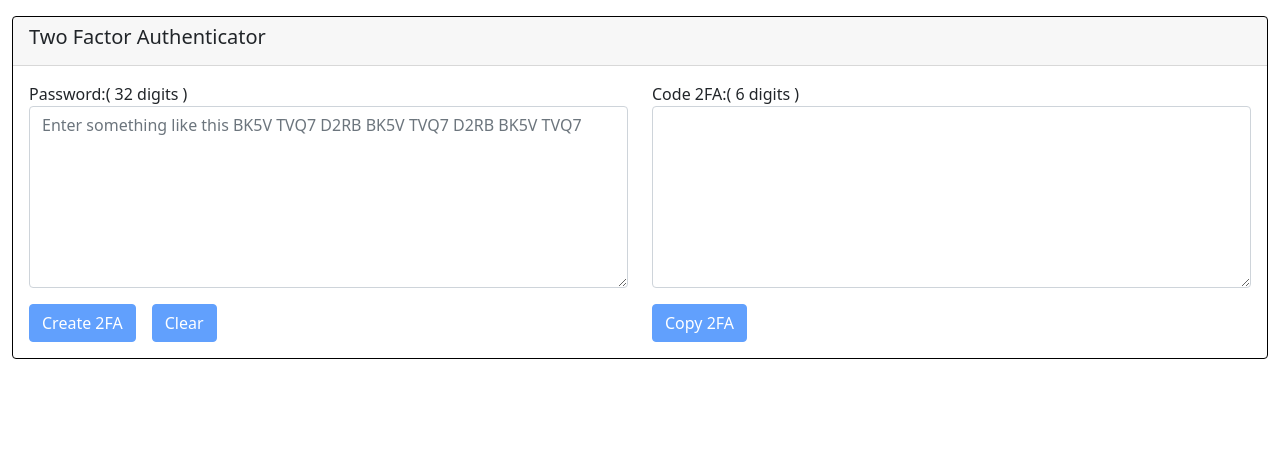
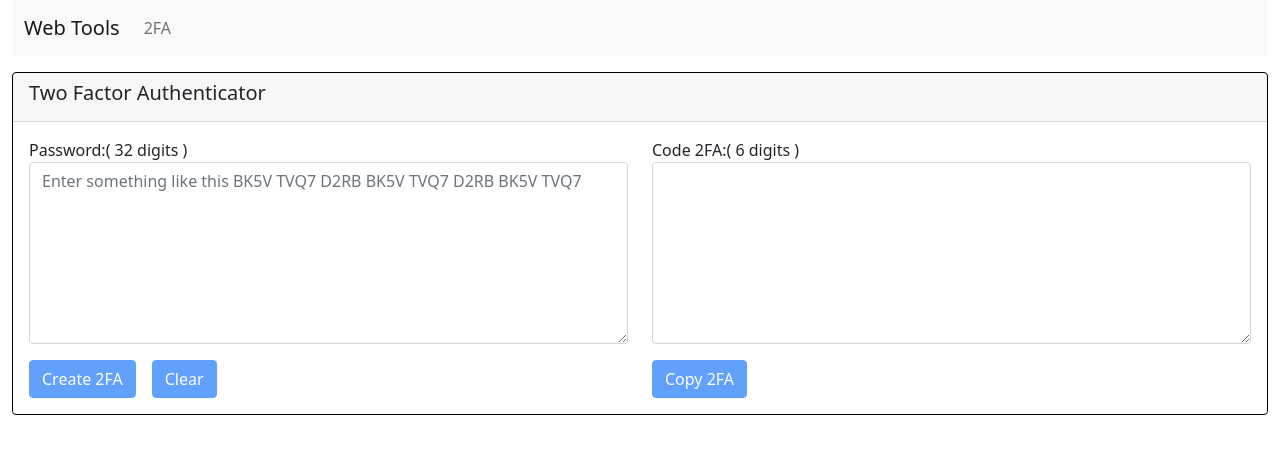
Before and after one commit to ravuthz/web-tools, a React (Create React App) app: page /2fa in a window 1280 px wide. Shown: the top 454 px of the page. Built offline with nearby package versions, Linux system fonts and the light colour scheme.

Commit message:
Add routes, update folder structure and add bootstrap component

```diff
--- a/package.json
+++ b/package.json
@@ -10,7 +10,10 @@
     "bootstrap": "^5.1.3",
     "gh-pages": "^3.2.3",
     "react": "^17.0.2",
+    "react-bootstrap": "^2.1.2",
     "react-dom": "^17.0.2",
+    "react-router": "^6.2.1",
+    "react-router-dom": "^6.2.1",
     "react-scripts": "5.0.0",
     "totp-generator": "^0.0.13",
     "web-vitals": "^2.1.0"
--- a/src/App.js
+++ /dev/null
@@ -1,137 +0,0 @@
-import { useEffect, useState } from "react";
-import totp from "totp-generator";
-
-import "./App.css";
-
-const rows = 7;
-const sample = "BK5V TVQ7 D2RB BK5V TVQ7 D2RB BK5V TVQ7";
-
-function App() {
-  const [key, setKey] = useState("");
-  const [code, setCode] = useState("");
-
-  useEffect(() => {
-    if (!key) {
-      setCode("");
-    }
-  }, [key]);
-
-  const onClearClick = () => {
-    setKey("");
-    setCode("");
-  };
-
-  const createTOTP = (secret) => {
-    try {
-      return `${secret}|${totp(secret)}`;
-    } catch (error) {
-      console.log(error);
-      return '';
-    }
-  };
-
-  const onCreate2faClick = () => {
-    try {
-      const val = key.trim().split("\n");
-      let keys = [];
-      if (val) {
-        for (let i = 0; i < val.length; i++) {
-          const key = val[i]
-            ? val[i].trim().replaceAll(" ", "").toLocaleUpperCase()
-            : null;
-          if (key) {
-            const code = createTOTP(key);
-            if (code) {
-              keys.push(code);
-            }
-          }
-        }
-      }
-      setCode(keys.join('\n'));
-    } catch (error) {
-      console.log(error);
-      setCode("");
-    }
-  };
-
-  const onCopy2faClick = async () => {
-    if ("clipboard" in navigator) {
-      return await navigator.clipboard.writeText(code);
-    } else {
-      return document.execCommand("copy", true, code);
-    }
-  };
-
-  return (
-    <div className="container-fluid">
-      <div className="card border-default mt-3">
-        <div className="card-header">
-          <h5 class="card-title">Two Factor Authenticator</h5>
-        </div>
-        <div className="card-body">
-          <div className="row">
-            <div className="col-xs-12 col-md-6">
-              <div className="form-group">
-                <label className="d-flex flex-row" htmlFor="txtSecret">
-                  <span>Password: </span>
-                  <span className="text-end">( 32 digits )</span>
-                </label>
-                <textarea
-                  id="txtSecret"
-                  type="text"
-                  className="form-control"
-                  rows={rows}
-                  value={key}
-                  onChange={(e) => setKey(e.target.value)}
-                  placeholder={`Enter something like this ${sample}`}
-                />
-              </div>
-              <button
-                type="button"
-                onClick={onCreate2faClick}
-                className="btn btn-primary mt-3"
-                disabled={!key}
-              >
-                Create 2FA
-              </button>
-              <button
-                type="button"
-                onClick={onClearClick}
-                className="btn btn-primary mt-3 mx-3"
-                disabled={!key}
-              >
-                Clear
-              </button>
-            </div>
-            <div className="col-xs-12 col-md-6">
-              <div className="form-group">
-                <label className="d-flex flex-row" htmlFor="txtCode">
-                  <span>Code 2FA: </span>
-                  <span className="text-end">( 6 digits )</span>
-                </label>
-                <textarea
-                  id="txtCode"
-                  type="text"
-                  className="form-control"
-                  rows={rows}
-                  value={code}
-                  onChange={(e) => setCode(e.target.value)}
-                />
-              </div>
-              <button
-                type="button"
-                onClick={onCopy2faClick}
-                className="btn btn-primary mt-3"
-                disabled={!code}
-              >
-                Copy 2FA
-              </button>
-            </div>
-          </div>
-        </div>
-      </div>
-    </div>
-  );
-}
-
-export default App;
--- /dev/null
+++ b/src/app/App.js
@@ -0,0 +1,28 @@
+import React from "react";
+import {
+  BrowserRouter as Router,
+  Routes,
+  Route,
+} from "react-router-dom";
+
+import { Container } from 'react-bootstrap';
+
+import TopNavBar from '../components/TopNavBar';
+import TwoFactorAuthenticator from '../components/TwoFactorAuthenticator';
+
+import "./App.css";
+
+function App() {
+  return (
+    <Container fluid>
+      <Router>
+        <TopNavBar title="Web Tools"/>
+        <Routes>
+          <Route path="/2fa" element={<TwoFactorAuthenticator />}></Route>
+        </Routes>
+      </Router>
+    </Container>
+  );
+}
+
+export default App;
--- /dev/null
+++ b/src/components/TopNavBar.js
@@ -0,0 +1,20 @@
+import React from 'react';
+import { Container, Navbar, Nav } from 'react-bootstrap';
+
+const TopNavBar = ({ title }) => {
+    return (
+        <Navbar bg="light" expand="lg">
+            <Container fluid>
+                <Navbar.Brand href="/">{title}</Navbar.Brand>
+                <Navbar.Toggle aria-controls="basic-navbar-nav" />
+                <Navbar.Collapse id="basic-navbar-nav">
+                    <Nav className="me-auto">
+                        <Nav.Link href="/2fa">2FA</Nav.Link>
+                    </Nav>
+                </Navbar.Collapse>
+            </Container>
+      </Navbar>
+    );
+}
+
+export default TopNavBar;
--- /dev/null
+++ b/src/components/TwoFactorAuthenticator.js
@@ -0,0 +1,133 @@
+import { useEffect, useState } from "react";
+import totp from "totp-generator";
+
+const rows = 7;
+const sample = "BK5V TVQ7 D2RB BK5V TVQ7 D2RB BK5V TVQ7";
+
+const TwoFactorAuthenticator = () => {
+  const [key, setKey] = useState("");
+  const [code, setCode] = useState("");
+
+  useEffect(() => {
+    if (!key) {
+      setCode("");
+    }
+  }, [key]);
+
+  const onClearClick = () => {
+    setKey("");
+    setCode("");
+  };
+
+  const createTOTP = (secret) => {
+    try {
+      return `${secret}|${totp(secret)}`;
+    } catch (error) {
+      console.log(error);
+      return '';
+    }
+  };
+
+  const onCreate2faClick = () => {
+    try {
+      const val = key.trim().split("\n");
+      let keys = [];
+      if (val) {
+        for (let i = 0; i < val.length; i++) {
+          const key = val[i]
+            ? val[i].trim().replaceAll(" ", "").toLocaleUpperCase()
+            : null;
+          if (key) {
+            const code = createTOTP(key);
+            if (code) {
+              keys.push(code);
+            }
+          }
+        }
+      }
+      setCode(keys.join('\n'));
+    } catch (error) {
+      console.log(error);
+      setCode("");
+    }
+  };
+
+  const onCopy2faClick = async () => {
+    if ("clipboard" in navigator) {
+      return await navigator.clipboard.writeText(code);
+    } else {
+      return document.execCommand("copy", true, code);
+    }
+  };
+
+  return (
+    <div className="card border-default mt-3">
+      <div className="card-header">
+        <h5 className="card-title">Two Factor Authenticator</h5>
+      </div>
+      <div className="card-body">
+        <div className="row">
+          <div className="col-xs-12 col-md-6">
+            <div className="form-group">
+              <label className="d-flex flex-row" htmlFor="txtSecret">
+                <span>Password: </span>
+                <span className="text-end">( 32 digits )</span>
+              </label>
+              <textarea
+                id="txtSecret"
+                type="text"
+                className="form-control"
+                rows={rows}
+                value={key}
+                onChange={(e) => setKey(e.target.value)}
+                placeholder={`Enter something like this ${sample}`}
+              />
+            </div>
+            <button
+              type="button"
+              onClick={onCreate2faClick}
+              className="btn btn-primary mt-3"
+              disabled={!key}
+            >
+              Create 2FA
+            </button>
+            <button
+              type="button"
+              onClick={onClearClick}
+              className="btn btn-primary mt-3 mx-3"
+              disabled={!key}
+            >
+              Clear
+            </button>
+          </div>
+          <div className="col-xs-12 col-md-6">
+            <div className="form-group">
+              <label className="d-flex flex-row" htmlFor="txtCode">
+                <span>Code 2FA: </span>
+                <span className="text-end">( 6 digits )</span>
+              </label>
+              <textarea
+                id="txtCode"
+                type="text"
+                className="form-control"
+                rows={rows}
+                value={code}
+                onChange={(e) => setCode(e.target.value)}
+              />
+            </div>
+            <button
+              type="button"
+              onClick={onCopy2faClick}
+              className="btn btn-primary mt-3"
+              disabled={!code}
+            >
+              Copy 2FA
+            </button>
+          </div>
+        </div>
+      </div>
+    </div>
+  );
+}
+
+export default TwoFactorAuthenticator;
--- a/src/index.css
+++ /dev/null
@@ -1,13 +0,0 @@
-body {
-  margin: 0;
-  font-family: -apple-system, BlinkMacSystemFont, 'Segoe UI', 'Roboto', 'Oxygen',
-    'Ubuntu', 'Cantarell', 'Fira Sans', 'Droid Sans', 'Helvetica Neue',
-    sans-serif;
-  -webkit-font-smoothing: antialiased;
-  -moz-osx-font-smoothing: grayscale;
-}
-
-code {
-  font-family: source-code-pro, Menlo, Monaco, Consolas, 'Courier New',
-    monospace;
-}
--- a/src/index.js
+++ b/src/index.js
@@ -1,7 +1,7 @@
 import React from 'react';
 import ReactDOM from 'react-dom';
-import './index.css';
-import App from './App';
+
+import App from './app/App';
 import reportWebVitals from './reportWebVitals';
 
 ReactDOM.render(
```
Also changed, not shown: src/app/App.css (renamed from src/App.css), 2 other files (tests, documents, lock files or other folders).
